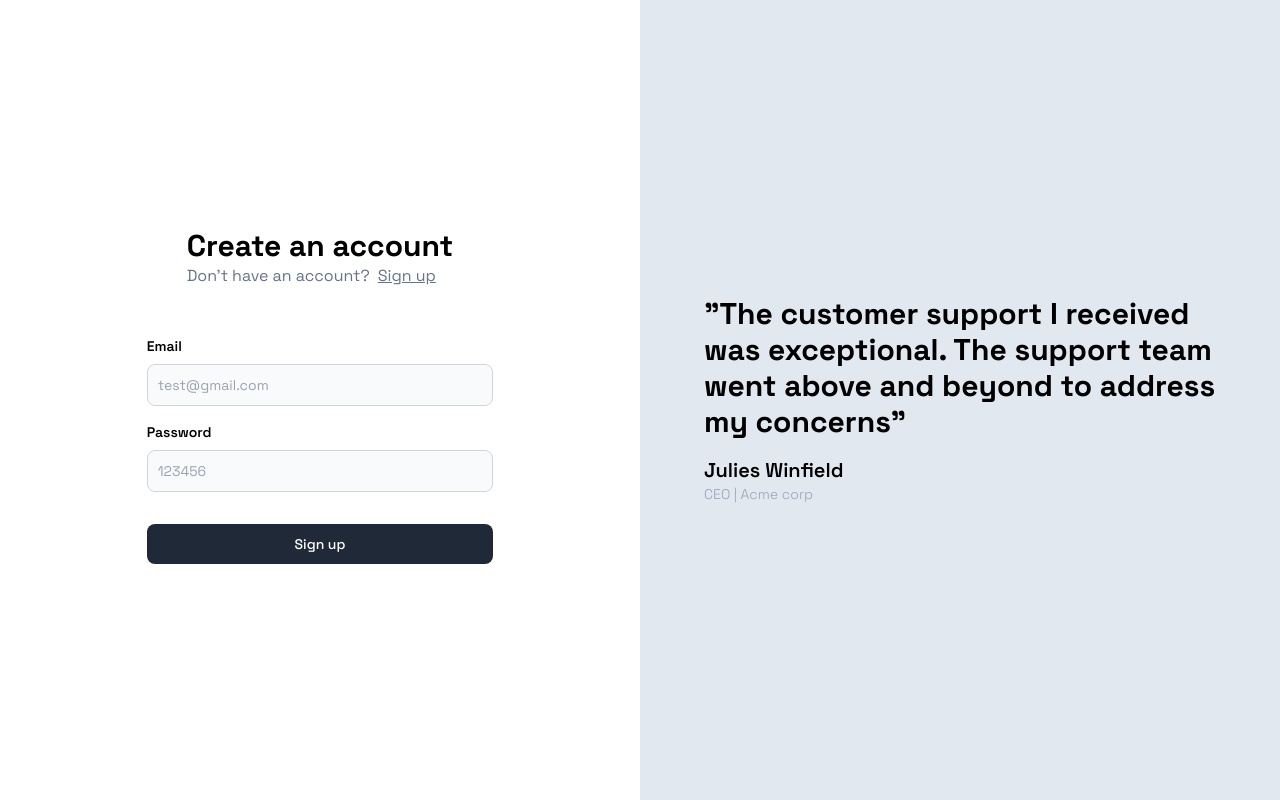
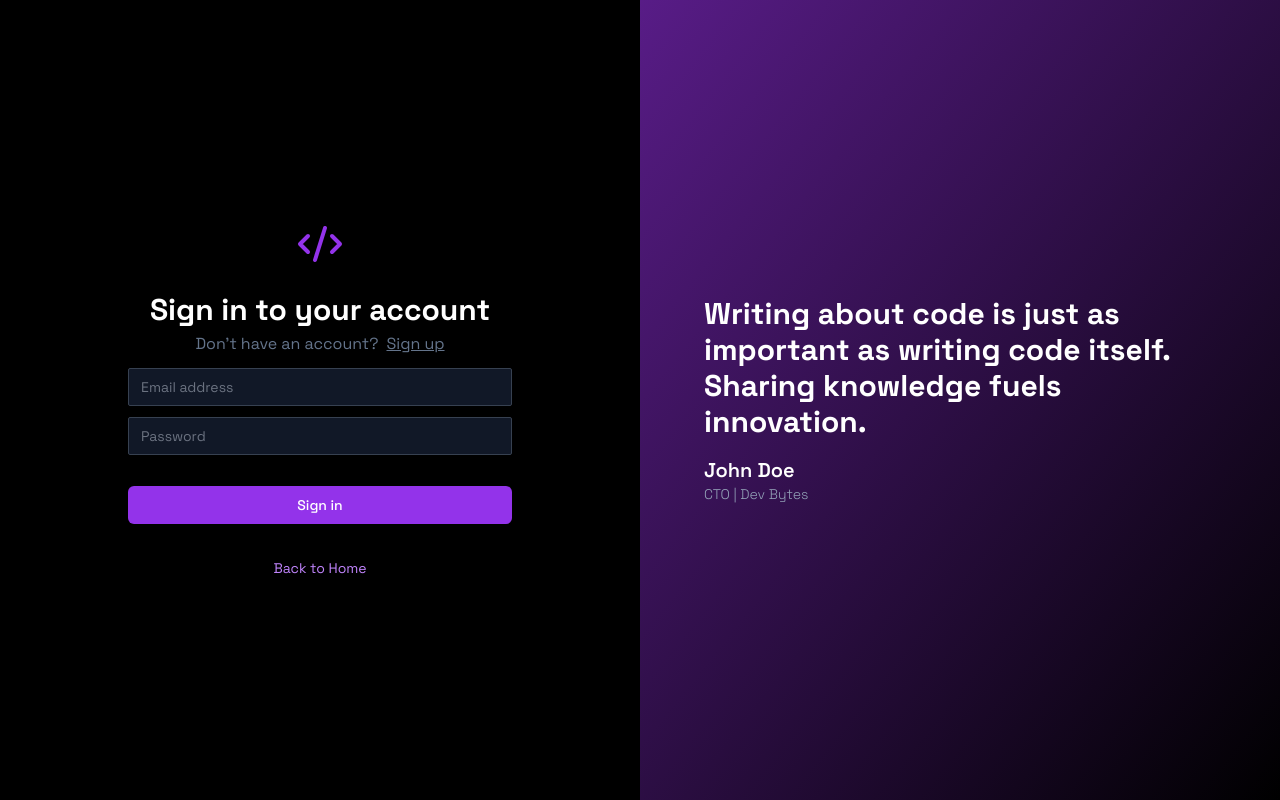
Before and after one commit to shivatme/project-blog, a React (Vite) app in the folder frontend/: page /signin in a window 1280 px wide. Built offline with nearby package versions, Linux system fonts and the light colour scheme.

Commit message:
Redesigned Auth.

```diff
--- a/frontend/src/components/Auth.tsx
+++ b/frontend/src/components/Auth.tsx
@@ -5,6 +5,7 @@ import * as Yup from "yup";
 import LabelledInput from "./forms/LabelledInput";
 import SubmitButton from "./forms/SubmitButton";
 import { signIn, signUp } from "../services/authService";
+import { CodeXml } from "lucide-react";
 
 export default function Auth({ type }: { type: "signup" | "signin" }) {
   const navigate = useNavigate();
@@ -45,12 +46,17 @@ export default function Auth({ type }: { type: "signup" | "signin" }) {
   });
 
   return (
-    <div className="h-screen flex justify-center flex-col">
-      <div className="flex justify-center">
-        <div>
-          <div className="px-10">
-            <div className="text-3xl font-extrabold">Create an account</div>
-            <div className="text-slate-500">
+    <div className="min-h-screen bg-black text-white flex items-center justify-center px-4">
+      <div className="max-w-md w-96 space-y-1">
+        <div className="text-center">
+          <CodeXml className="mx-auto h-12 w-12 text-purple-600" />
+          <h2 className="mt-6 text-3xl font-extrabold">
+            {type === "signup"
+              ? "Create a new account"
+              : "Sign in to your account"}
+          </h2>
+        </div>
+        <div className="text-center  text-slate-500">
           {type === "signin"
             ? "Don't have an account?"
             : "Already have an account?"}
@@ -61,35 +67,35 @@ export default function Auth({ type }: { type: "signup" | "signin" }) {
             {type === "signin" ? "Sign up" : "Sign in"}
           </Link>
         </div>
-          </div>
         <AppForm
           initialValues={initialValues}
           onSubmit={sendRequest}
           validationSchema={validationSchema}
         >
-            <div className="pt-8">
+          <form className="mt-8 space-y-6">
+            <div className="rounded-md shadow-sm -space-y-px">
               {type === "signup" ? (
+                <LabelledInput placeholder="Name" fieldName="name" />
+              ) : null}
+              <LabelledInput placeholder="Email address" fieldName="email" />
               <LabelledInput
-                  label="Name"
-                  placeholder="Your name"
-                  fieldName="name"
-                />
-              ) : null}
-              <LabelledInput
-                label="Email"
-                placeholder="test@gmail.com"
-                fieldName="email"
-              />
-              <LabelledInput
+                type={"password"}
+                placeholder="Password"
                 fieldName="password"
-                label="Password"
-                type={"password"}
-                placeholder="123456"
               />
 
-              <SubmitButton title="Sign up" />
+              <SubmitButton title={type === "signup" ? "Sign up" : "Sign in"} />
             </div>
+          </form>
         </AppForm>
+
+        <div className="text-center">
+          <Link
+            to="/"
+            className="text-sm text-purple-400 hover:text-purple-300"
+          >
+            Back to Home
+          </Link>
         </div>
       </div>
     </div>
--- a/frontend/src/components/Quote.tsx
+++ b/frontend/src/components/Quote.tsx
@@ -1,17 +1,17 @@
 export default function Quote() {
   return (
-    <div className="bg-slate-200 h-screen flex justify-center flex-col">
-      <div className="flex justify-center">
+    <div className="min-h-screen bg-gradient-to-br from-purple-900 to-black z-0 text-white flex items-center justify-center px-4">
+      <div className=" ">
         <div className="max-w-lg">
           <div className="text-3xl font-bold">
-            "The customer support I received was exceptional. The support team
-            went above and beyond to address my concerns"
+            Writing about code is just as important as writing code itself.
+            Sharing knowledge fuels innovation.
           </div>
           <div className="max-w-md text-xl font-semibold text-left mt-4">
-            Julies Winfield
+            John Doe
           </div>
           <div className="max-w-md text-sm font-light text-slate-400">
-            CEO | Acme corp
+            CTO | Dev Bytes
           </div>
         </div>
       </div>
--- a/frontend/src/components/forms/LabelledInput.tsx
+++ b/frontend/src/components/forms/LabelledInput.tsx
@@ -2,7 +2,7 @@ import { ErrorMessage, Field } from "formik";
 
 interface LabelledInputType {
   fieldName: string;
-  label: string;
+  label?: string;
   placeholder: string;
   type?: string;
 }
@@ -15,16 +15,18 @@ function LabelledInput({
 }: LabelledInputType) {
   return (
     <div>
-      <label className="block mb-2 text-sm text-black font-semibold pt-4">
-        {label}
-      </label>
+      {label && (
+        <label className="block mb-2 text-sm text-black font-semibold pt-4">
+          {label}
+        </label>
+      )}
 
       <Field
         name={fieldName}
         placeholder={placeholder}
         type={type}
         component="input"
-        className="bg-gray-50 border border-gray-300 text-gray-900 text-sm rounded-lg focus:ring-blue-500 focus:border-blue-500 block w-full p-2.5"
+        className="appearance-none rounded-sm relative block w-full px-3 py-2 my-3 border border-gray-700 placeholder-gray-500 text-white bg-gray-900  focus:outline-none focus:ring-purple-500 focus:border-purple-500 focus:z-10 sm:text-sm"
       />
       <ErrorMessage
         name={fieldName}
--- a/frontend/src/components/forms/SubmitButton.tsx
+++ b/frontend/src/components/forms/SubmitButton.tsx
@@ -6,8 +6,8 @@ export default function SubmitButton({ title }: { title: string }) {
     <div>
       <button
         onClick={() => handleSubmit()}
-        type="button"
-        className="mt-8 w-full text-white bg-gray-800 hover:bg-gray-900 focus:outline-none focus:ring-4 focus:ring-gray-300 font-medium rounded-lg text-sm px-5 py-2.5 me-2 mb-2 dark:bg-gray-800 dark:hover:bg-gray-700 dark:focus:ring-gray-700 dark:border-gray-700"
+        type="submit"
+        className="group relative w-full flex justify-center py-2 px-4 border border-transparent text-sm font-medium rounded-md text-white bg-purple-600 hover:bg-purple-700 focus:outline-none focus:ring-2 focus:ring-offset-2 focus:ring-purple-500 my-8"
       >
         {title}
       </button>
```
Lines whose indentation alone changed are shown as unchanged.
